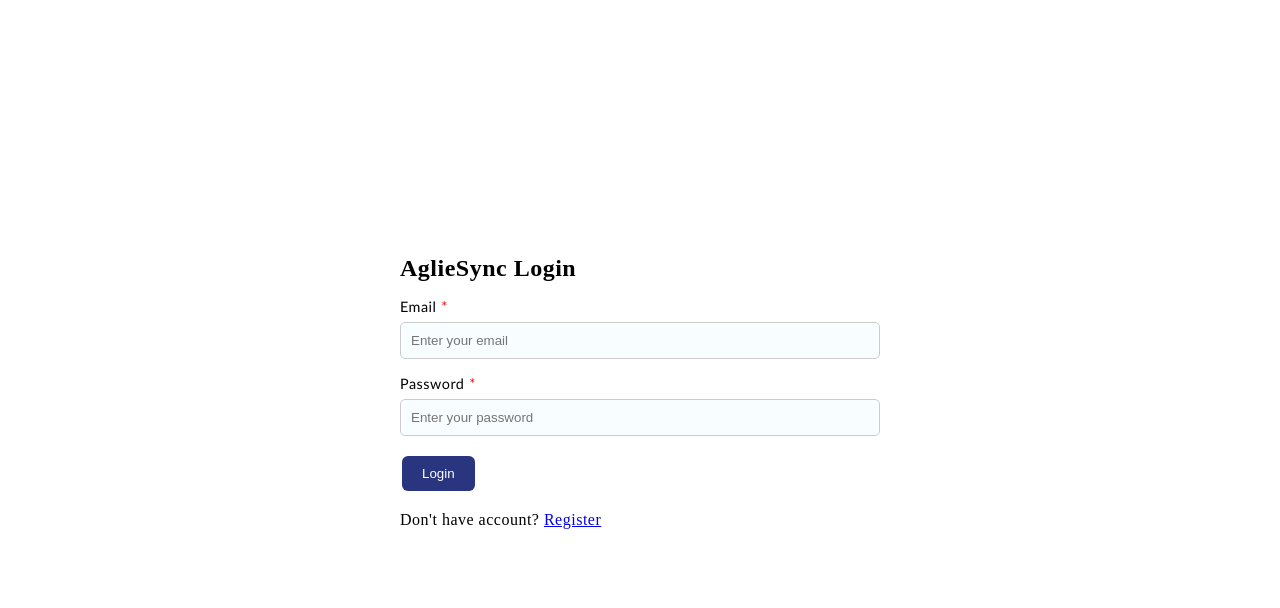
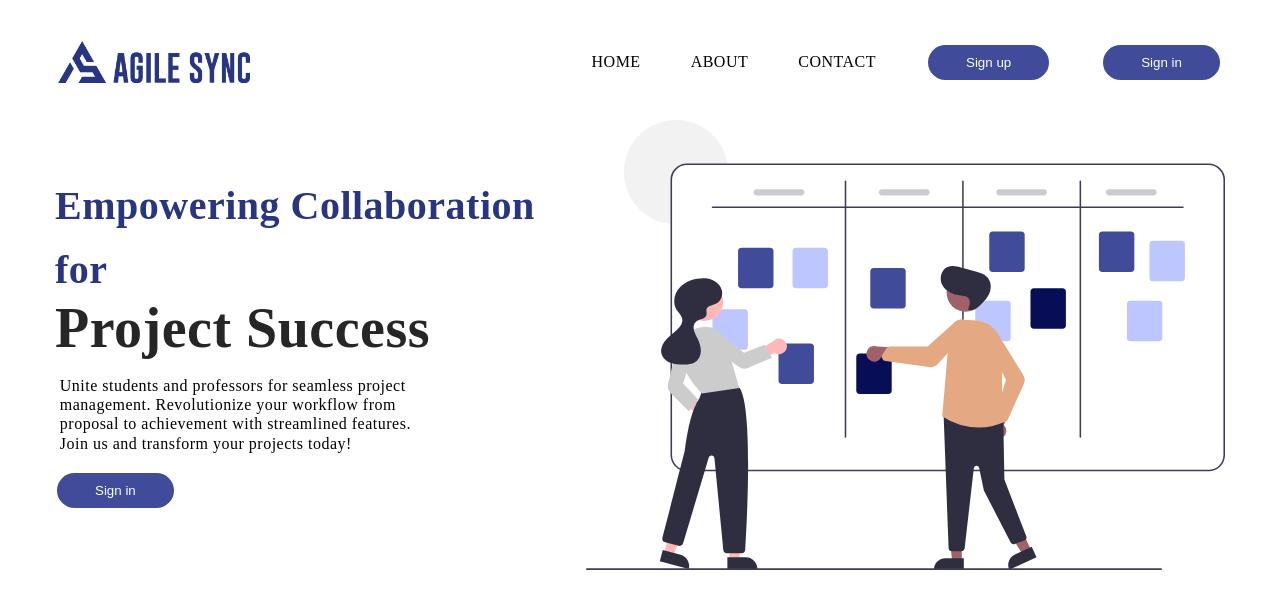
Before and after one commit to jainil524/AgileSync, a React (Vite) app: page / in a window 1280 px wide. Before the commit this address led to /login. Shown: the top 608 px of the page. Built offline with nearby package versions, Linux system fonts and the light colour scheme; a web font is replaced by a local one.

Commit message:
login page merged

```diff
--- a/src/App.jsx
+++ b/src/App.jsx
@@ -1,25 +1,25 @@
-import React, { useContext, useEffect } from 'react';
-import { Navigate, useNavigate, Route, Routes } from 'react-router-dom';
+import React, { useContext } from 'react';
+import { useNavigate, Route, Routes } from 'react-router-dom';
 
-import Login from './pages/Auth/Login/Login';
+import LoginDesign from './pages/LandingPage/LoginDesign';
 import IndexRoutes from './routes/IndexRoutes';
-import Register from './pages/Auth/Register/Register';
-import { UserContext } from './contexts/UserContext';
+import RegisterDesign from './pages/LandingPage/RegisterDesign';
+import Landing from './pages/LandingPage/LandingPages';
 
 
 function App() {
-  const {user} = useContext(UserContext);
-  const navigate = useNavigate();
 
   return (
     <>
       <Routes>
-        <Route path="/" element={<Navigate to="/app/dashboard" replace={true} />}/>
-        <Route path="/app/*" element={<IndexRoutes/>}/>
-        <Route path="/login" element={<Login/>} />
-        <Route path="/register" element={<Register/>} />
+        <Route path="/" element={<Landing />} />
+        <Route path="/login" element={<LoginDesign />} />
+        <Route path="/register" element={<RegisterDesign />} />
+        <Route path="/app/*" element={<IndexRoutes />} />
         <Route path="*" element={<h1>404 - Page Not Found</h1>} />
       </Routes>
+
+
     </>
   );
 }
--- a/src/contexts/UserContext.jsx
+++ b/src/contexts/UserContext.jsx
@@ -19,7 +19,9 @@ function UserContextProvider({ children }) {
 
   useEffect(() => {
 
-    if (user == null && (cookies.token != null || cookies.token != undefined)) {
+    if(document.location.pathname == "/") return;
+
+    if (user == null && (cookies.token != null || cookies.token != undefined )) {
       console.log(cookies.token);
       setUser({ token: cookies.token });
 
--- a/src/layouts/IndexLayout.jsx
+++ b/src/layouts/IndexLayout.jsx
@@ -7,8 +7,8 @@ function IndexLayout() {
 
   return (
     <>
-      <Header />
-      <Outlet/>
+        <Header />
+        <Outlet/>
     </>
   )
 }
--- a/src/main.jsx
+++ b/src/main.jsx
@@ -1,9 +1,10 @@
 import React from 'react'
 import ReactDOM from 'react-dom/client'
+import { BrowserRouter } from 'react-router-dom'
 import App from './App.jsx'
+
+import UserContextProvider from './contexts/UserContext.jsx';
 import "./assets/css/Common.css"
-import { BrowserRouter } from 'react-router-dom'
-import UserContextProvider from './contexts/UserContext.jsx'
 
 ReactDOM.createRoot(document.getElementById('root')).render(
     <BrowserRouter>
--- a/src/pages/Auth/Register/Register.jsx
+++ b/src/pages/Auth/Register/Register.jsx
@@ -83,7 +83,7 @@ function Login() {
                             <Input label="Password" id="password" type="password" placeholder="Enter your password" change={setPassword} error={passwordError} classes='input-box mandatory' />
                         </div>
                         <div>
-                            <Button title="Register" hasLoading={isfetching} setclick={handleSubmitBtnClick}/>
+                            <Button title="Register" hasLoading={isfetching}/>
                         </div>
                     </Form>
 
--- a/src/pages/Auth/css/Login.css
+++ b/src/pages/Auth/css/Login.css
@@ -4,13 +4,12 @@
     flex-direction: column;
     justify-content: center;
     align-items: center;
-    height: 100vh;
     flex-shrink: 0;
     /* background-color: #f0f0f0; */
 }
 
 .Login-wrapper .LoginForm{
-    width: 30rem;
+    width: 25rem;
 }
 
 .Login-wrapper div{
--- /dev/null
+++ b/src/pages/LandingPage/LandingPages.jsx
@@ -0,0 +1,56 @@
+import { NavLink } from "react-router-dom";
+import { ImArrowRight2 } from "react-icons/im";
+import { PiKanbanFill } from "react-icons/pi";
+
+import "./css/Landing.css";
+import Login from "../Auth/Login/Login";
+
+function Landing() {
+  return (
+    <>
+      <div className="outerbox">
+        <div className="innerbox">
+
+          <div className="navbar">
+            <div className="navLogo">
+              <img src="../../../src/assets/img/AGILE-SYNC-LOGO.png" alt="sd" />
+            </div>
+
+            <ul className="navMenu">
+              <li>
+                <NavLink to="/">HOME</NavLink>
+              </li>
+              <li>
+                <NavLink to="/about">ABOUT</NavLink>
+              </li>
+              <li>
+                <NavLink to="/about">CONTACT</NavLink>
+              </li>
+              <button className="navBtn"><NavLink to="/register">Sign up</NavLink></button>
+              <button className="navBtn"><NavLink to="/login">Sign in</NavLink></button>
+            </ul>
+          </div>
+
+          <div className="hero">
+            <div>
+              <h1 className="heading">
+                <span className="management">Empowering Collaboration for </span><br />
+                <span>Project Success</span>
+              </h1>
+              <p className="description">
+                Unite students and professors for seamless project management. Revolutionize your workflow from proposal to achievement with streamlined features. Join us and transform your projects today!
+              </p>
+              <button className="navBtn"><NavLink to="/login">Sign in</NavLink></button>
+            </div>
+            <div>
+              <img className="introPic" src="../../../src/assets/img/intro_pic.svg" alt="image" />
+            </div>
+          </div>
+
+        </div>
+      </div>
+    </>
+  );
+}
+
+export default Landing;
--- /dev/null
+++ b/src/pages/LandingPage/LoginDesign.jsx
@@ -0,0 +1,48 @@
+import { NavLink } from "react-router-dom";
+
+import "./css/Landing.css";
+import Login from "../Auth/Login/Login";
+
+function LoginDesign() {
+  return (
+    <>
+      <div className="outerbox">
+        <div className="innerbox">
+
+          <div className="navbar">
+            <div className="navLogo">
+              <img src="../../../src/assets/img/AGILE-SYNC-LOGO.png" alt="sd" />
+            </div>
+
+            <ul className="navMenu">
+              <li>
+                <NavLink to="/">HOME</NavLink>
+              </li>
+              <li>
+                <NavLink to="/about">ABOUT</NavLink>
+              </li>
+              <li>
+                <NavLink to="/about">CONTACT</NavLink>
+              </li>
+              <button className="navBtn"><NavLink to="/register">Sign up</NavLink></button>
+              <button className="navBtn"><NavLink to="/login">Sign in</NavLink></button>
+            </ul>
+          </div>
+
+          <div className="hero login">
+
+            <div>
+              <img className="introPic" src="../../../src/assets/img/intro_pic.svg" alt="image" />
+            </div>
+            <div>
+              <Login />
+            </div>
+          </div>
+
+        </div>
+      </div>
+    </>
+  );
+}
+
+export default LoginDesign;
--- /dev/null
+++ b/src/pages/LandingPage/RegisterDesign.jsx
@@ -0,0 +1,49 @@
+import { NavLink } from "react-router-dom";
+
+import "./css/Landing.css";
+import Login from "../Auth/Login/Login";
+import Register from "../Auth/Register/Register";
+
+function RegisterDesign() {
+  return (
+    <>
+      <div className="outerbox">
+        <div className="innerbox">
+
+          <div className="navbar">
+            <div className="navLogo">
+              <img src="../../../src/assets/img/AGILE-SYNC-LOGO.png" alt="sd" />
+            </div>
+
+            <ul className="navMenu">
+              <li>
+                <NavLink to="/">HOME</NavLink>
+              </li>
+              <li>
+                <NavLink to="/about">ABOUT</NavLink>
+              </li>
+              <li>
+                <NavLink to="/about">CONTACT</NavLink>
+              </li>
+              <button className="navBtn"><NavLink to="/register">Sign up</NavLink></button>
+              <button className="navBtn"><NavLink to="/login">Sign in</NavLink></button>
+            </ul>
+          </div>
+
+          <div className="hero login">
+
+            <div>
+              <img className="introPic" src="../../../src/assets/img/intro_pic.svg" alt="image" />
+            </div>
+            <div>
+              <Register />
+            </div>
+          </div>
+
+        </div>
+      </div>
+    </>
+  );
+}
+
+export default RegisterDesign;
--- /dev/null
+++ b/src/pages/LandingPage/css/Landing.css
@@ -0,0 +1,123 @@
+
+/* Header */
+.navbar {
+    display: flex;
+    justify-content: space-between;
+    align-items: center;
+    margin: 10px 38px;
+    /* font-family: "Gobold" */
+}
+
+.navLogo {
+    width: 12rem;
+    height: 4rem;
+}
+
+.navLogo img {
+    width: 100%;
+    height: 100%;
+    object-fit: contain;
+}
+
+.bigFont {
+    font-size: 2.2rem;
+}
+
+.navMenu {
+    display: flex;
+    align-items: center;
+    list-style: none;
+    gap: 50px;
+}
+
+.navMenu>li>a {
+    text-decoration: none;
+    font-size: 1rem;
+    font-weight: 500;
+    color: black;
+    cursor: pointer;
+}
+
+
+
+.navBtn {
+    border-radius: 50px;
+    padding: 10px 38px;
+    background-color: var(--primary-light-color-1);
+    color: white;
+    border: none;
+    font-weight: 500;
+    gap: 40px;
+
+    transition: 0.2s all ease-in-out;
+}
+
+.navBtn a{
+    text-decoration: none;
+    color: white;
+
+}
+
+.navBtn:hover {
+    background-color: var(--primary-dark-color-1);
+}
+
+/* Intro */
+
+.outerbox {
+    height: 100vh;
+    width: 100%;
+    display: flex;
+    justify-content: center;
+    align-items: center;
+}
+
+.innerbox {
+    height: 100%;
+    width: 100%;
+    border-radius: 30px;
+    background-color: white;
+    padding: 20px;
+}
+
+/* Hero Section */
+.hero {
+    display: flex;
+    justify-content: space-between;
+    margin-inline: 35px;
+}
+
+.hero.login{
+    align-items: center;
+}
+
+.heading {
+    margin-top: 4rem;
+    margin-bottom: 1rem;
+    font-size: 3.5rem;
+    font-family: GOBOLD;
+
+    color: #262626;
+}
+
+.description {
+    width:70%;
+    margin-bottom: 1rem;
+    margin-left: .3rem;
+    line-height: 1.2;
+}
+
+.management {
+    font-size: 2.5rem;
+    font-weight: 700;
+    color: var(--primary-color);
+}
+
+.introPic {
+    height: 450px;
+    margin-top: 1rem;
+}
+
+.rightArrow {
+    font-weight: bold;
+}
```
Also changed, not shown: src/pages/Auth/Login/Login.jsx (+10 -10 lines), src/assets/img/intro_pic.svg (added), src/assets/img/loader.gif (deleted).
